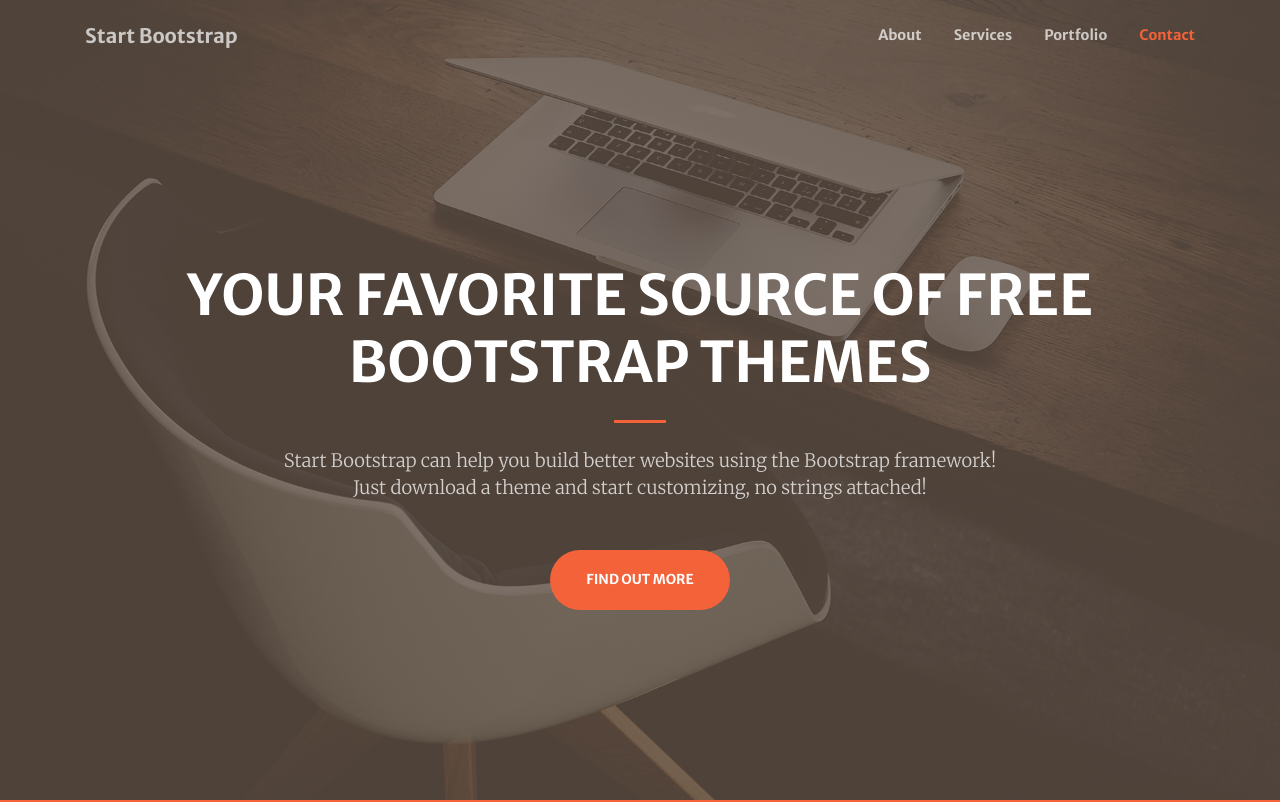
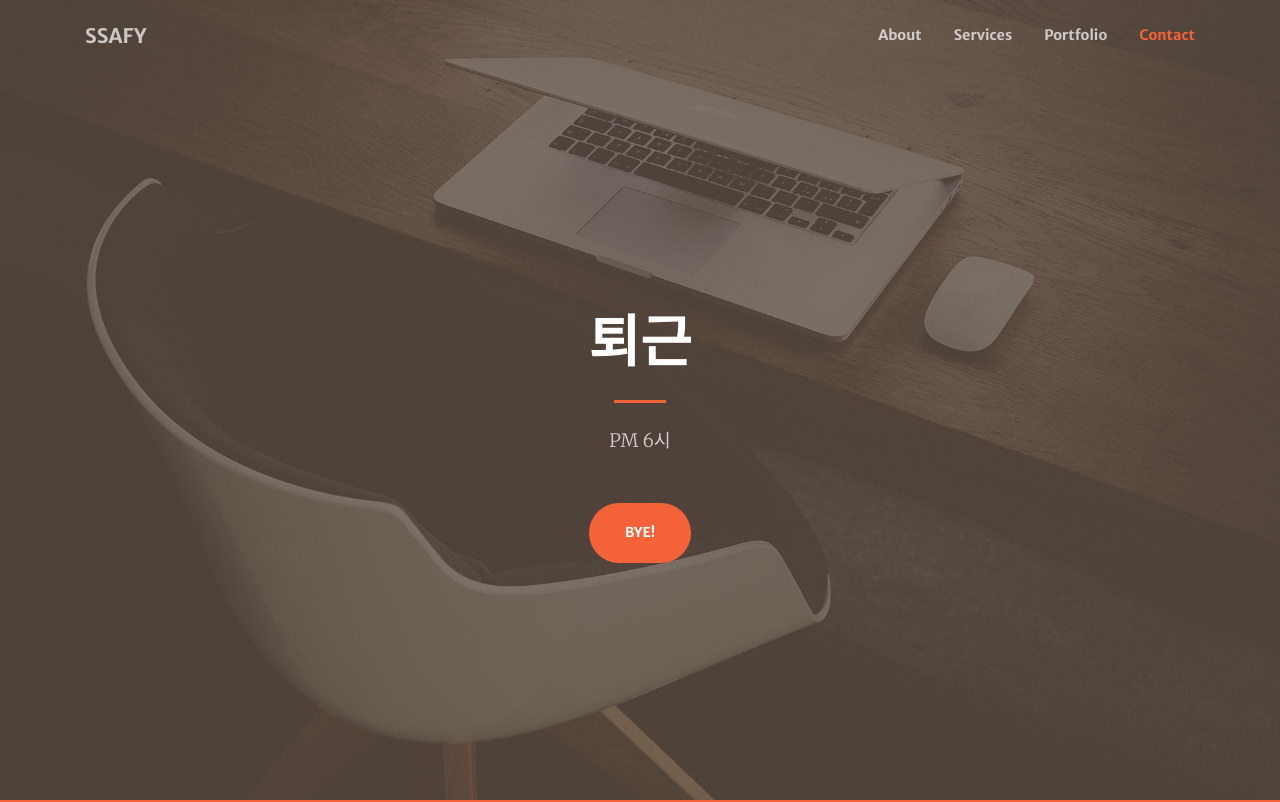
Before and after one commit to tatum-kang/epstlight.github.io, a website with bundled scripts: page index.html in a window 1280 px wide. Shown: the top 802 px of the page. Built offline with nearby package versions, Linux system fonts and the light colour scheme.

Commit message:
change profile

```diff
--- a/index.html
+++ b/index.html
@@ -30,7 +30,7 @@
   <!-- Navigation -->
   <nav class="navbar navbar-expand-lg navbar-light fixed-top py-3" id="mainNav">
     <div class="container">
-      <a class="navbar-brand js-scroll-trigger" href="#page-top">Start Bootstrap</a>
+      <a class="navbar-brand js-scroll-trigger" href="#page-top">SSAFY</a>
       <button class="navbar-toggler navbar-toggler-right" type="button" data-toggle="collapse" data-target="#navbarResponsive" aria-controls="navbarResponsive" aria-expanded="false" aria-label="Toggle navigation">
         <span class="navbar-toggler-icon"></span>
       </button>
@@ -58,12 +58,12 @@
     <div class="container h-100">
       <div class="row h-100 align-items-center justify-content-center text-center">
         <div class="col-lg-10 align-self-end">
-          <h1 class="text-uppercase text-white font-weight-bold">Your Favorite Source of Free Bootstrap Themes</h1>
+          <h1 class="text-uppercase text-white font-weight-bold">퇴근</h1>
           <hr class="divider my-4">
         </div>
         <div class="col-lg-8 align-self-baseline">
-          <p class="text-white-75 font-weight-light mb-5">Start Bootstrap can help you build better websites using the Bootstrap framework! Just download a theme and start customizing, no strings attached!</p>
-          <a class="btn btn-primary btn-xl js-scroll-trigger" href="#about">Find Out More</a>
+          <p class="text-white-75 font-weight-light mb-5">PM 6시 </p>
+          <a class="btn btn-primary btn-xl js-scroll-trigger" href="#about">Bye!</a>
         </div>
       </div>
     </div>
```
